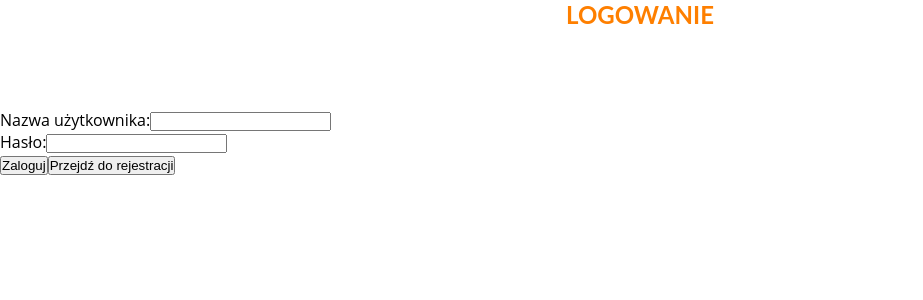
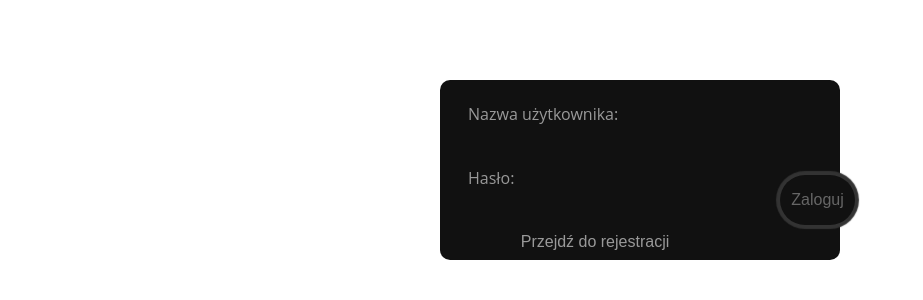
Before and after one commit to WiciuJs/ZenApp, a React (Create React App) app in the folder cms/: page /login in a window 1280 px wide. Shown: the top 300 px of the page, without its empty margins (0-923 px from the left). Built offline with nearby package versions, Linux system fonts and the light colour scheme; what @react-pdf/renderer would draw is missing.

Commit message:
Login Style

```diff
--- a/cms/src/App.tsx
+++ b/cms/src/App.tsx
@@ -5,7 +5,8 @@ import CalendarView from './views/CalendarView';
 import Voucher from './components/Voucher';
 import UserListView from './views/CustomerListView';
 import Login from './components/Login';
-import "../src/styles/App.scss";
+
+
 
 function App() {
   const [token, setToken] = useState<string>(localStorage.getItem('token') || '');
--- a/cms/src/components/Login.tsx
+++ b/cms/src/components/Login.tsx
@@ -1,6 +1,7 @@
 import React, { useState, useEffect } from 'react';
 import axios from 'axios';
 import { useNavigate } from 'react-router-dom';
+import '../styles/LoginForm.scss';
 
 interface AuthProps {
   onLogin: (token: string) => void;
@@ -61,47 +62,44 @@ const Auth: React.FC<AuthProps> = ({ onLogin }) => {
   };
 
   return (
-    <div className="auth-container">
-      <h2>{isRegistering ? 'Rejestracja' : 'Logowanie'}</h2>
-      {message && <p className="message">{message}</p>}
-      <form onSubmit={handleSubmit}>
+    <div id="login">
+      <form className="form" onSubmit={handleSubmit}>
         <div className="mb-3">
-          <label htmlFor="username" className="form-label">
+          <label htmlFor="username" className="input formLabel">
             Nazwa użytkownika:
           </label>
           <input
             type="text"
             id="username"
-            className="form-control"
+            className="input formControl"
             value={username}
             onChange={(e) => setUsername(e.target.value)}
             required
           />
         </div>
         <div className="mb-3">
-          <label htmlFor="password" className="form-label">
+          <label htmlFor="password" className="input formLabel">
             Hasło:
           </label>
           <input
             type="password"
             id="password"
-            className="form-control"
+            className="input formControl"
             value={password}
             onChange={(e) => setPassword(e.target.value)}
             required
           />
         </div>
-        <button type="submit" className="btn btn-primary">
-          {isRegistering ? 'Zarejestruj' : 'Zaloguj'}
-        </button>
+        <input type="submit" className="input input[type='submit']" value={isRegistering ? 'Zarejestruj' : 'Zaloguj'} />
         <button
           type="button"
-          className="btn btn-secondary ml-2"
+          className="input input[type='submit'] input[type='submit']:hover"
           onClick={() => setIsRegistering(!isRegistering)}
         >
           {isRegistering ? 'Przejdź do logowania' : 'Przejdź do rejestracji'}
         </button>
       </form>
+      {message && <p className="spacer message">{message}</p>}
     </div>
   );
 };
--- a/cms/src/components/Navigation.tsx
+++ b/cms/src/components/Navigation.tsx
@@ -1,6 +1,7 @@
 import React, { useEffect, useState } from 'react';
 import { Link } from 'react-router-dom';
 import '../styles/Navigation.scss';
+import '../styles/LoginForm.scss';
 
 interface NavigationProps {
   user: { username: string } | null;
--- /dev/null
+++ b/cms/src/styles/LoginForm.scss
@@ -0,0 +1,78 @@
+#login {
+    width: 400px;
+    position: relative;
+    margin: 60px auto;
+  }
+
+  .form {
+    border-radius: 10px;
+    padding: 10px 0 10px 20px;
+    background-color: #111;
+  }
+
+  .input {
+    line-height: 2em;
+    font-size: 1em;
+    border: 0;
+    height: 2em;
+    display: block;
+    width: 270px;
+    background: transparent;
+    color: #999;
+    margin: 0;
+    padding: 0.5em 0.5em 1em;
+  }
+
+  .input[type="password"] {
+    padding: 1em 0.5em 0.5em;
+  }
+
+  .spacer {
+    height: 0;
+    border-bottom: 3px solid #333;
+    margin: 0 0 0 5px;
+  }
+
+  .input[type="submit"] {
+    background-color: #111;
+    color: #666;
+    position: absolute;
+    bottom: 35px;
+    right: -15px;
+    box-shadow: 0 0 1px 4px #333;
+    border-radius: 50px;
+    width: 75px;
+    height: 50px;
+    padding: 0;
+    transition: all 0.1s linear;
+  }
+
+  .input[type="submit"]:hover {
+    cursor: pointer;
+    box-shadow: 0 0 1px 6px #333;
+    color: #999;
+  }
+
+  ::-webkit-input-placeholder {
+    color: #666;
+  }
+
+  ::-moz-placeholder {
+    color: #666;
+  }
+
+  :-ms-input-placeholder {
+    color: #666;
+  }
+
+  .input:-moz-placeholder {
+    color: #666;
+  }
+
+  .input[type="submit"]::-moz-focus-inner {
+    border: 0;
+  }
+
+  .input:focus {
+    outline: 0;
+  }
```
